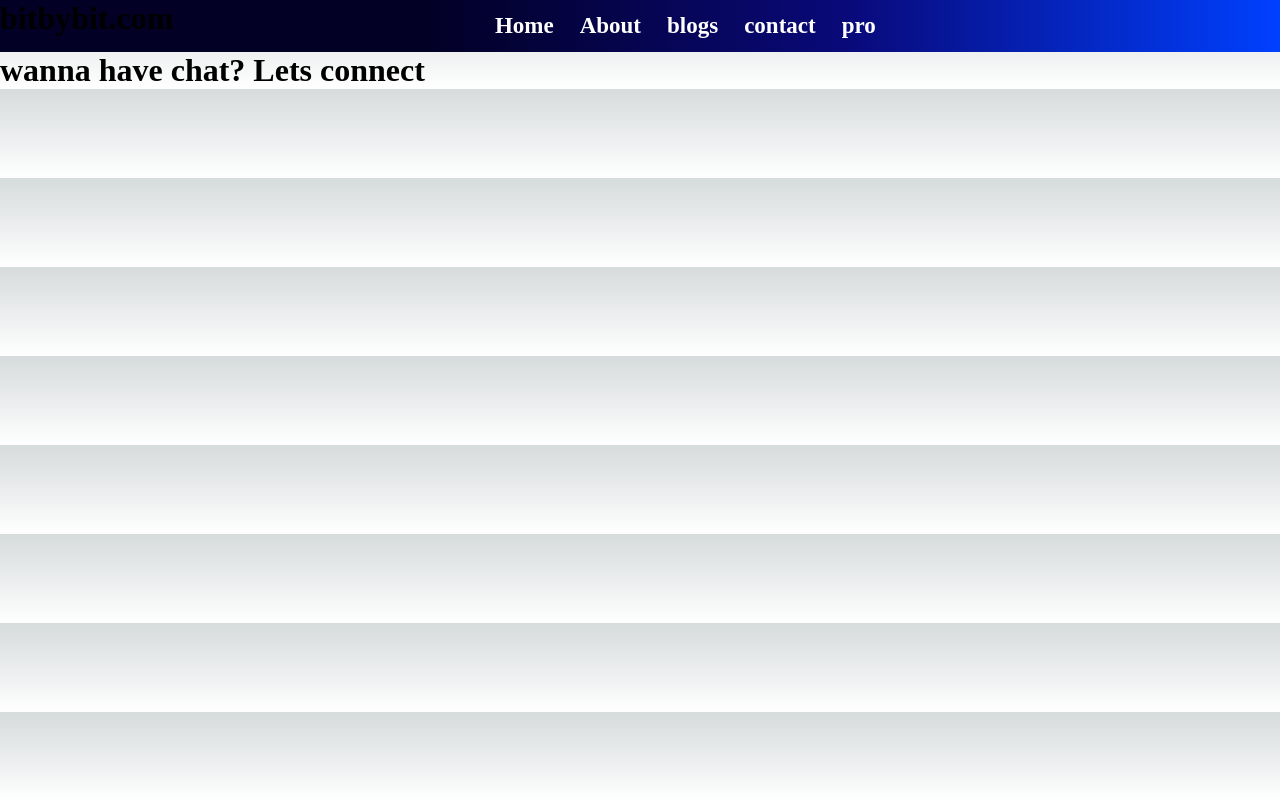
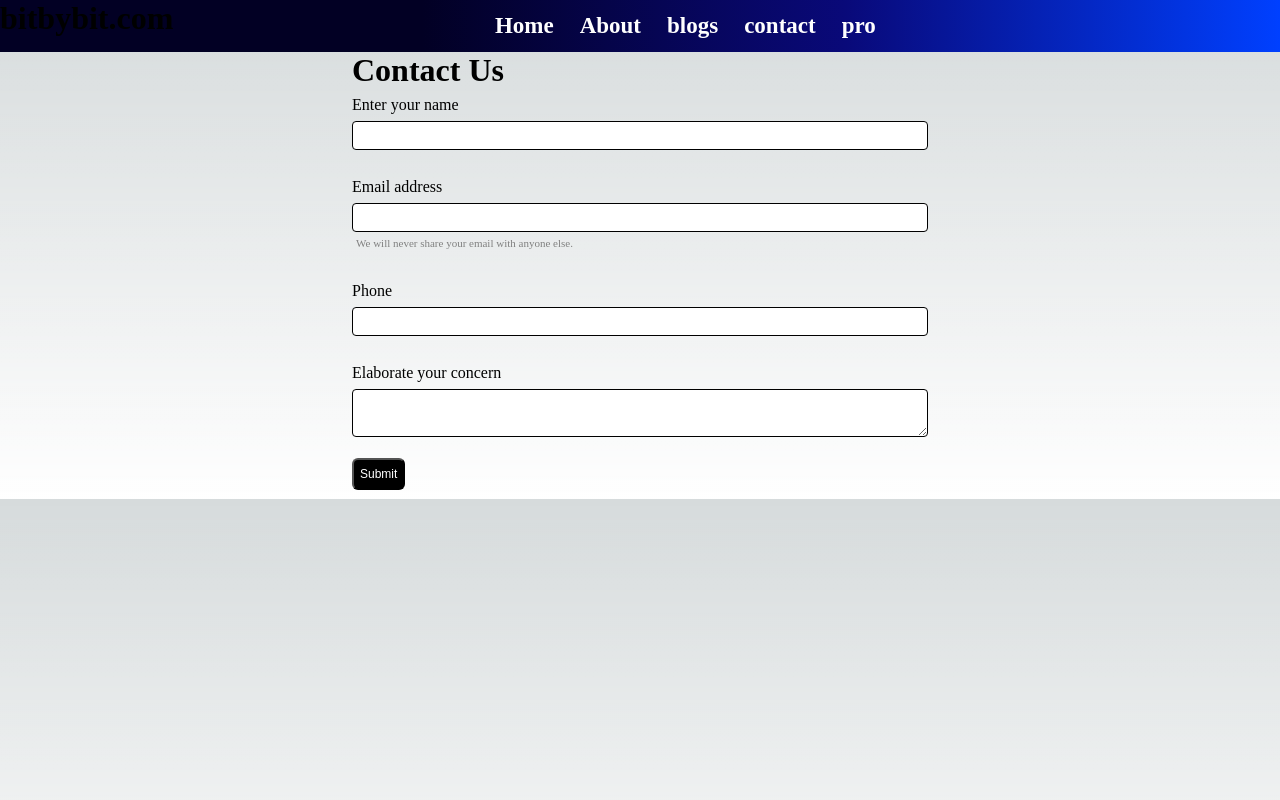
Before and after one commit to djv03/bitbybitblog, a Next.js app: page /contact in a window 1280 px wide. Built offline with nearby package versions, Linux system fonts and the light colour scheme.

Commit message:
made POST request in /contact

```diff
--- /dev/null
+++ b/contactdata/1.json
@@ -0,0 +1 @@
+{"name":"dhruvin","place":"surat"}
--- /dev/null
+++ b/contactdata/2.json
@@ -0,0 +1 @@
+{"name":"sahil","place":"kundla"}
--- /dev/null
+++ b/contactdata/3.json
@@ -0,0 +1 @@
+{"phone":"9929999299","name":"john","email":"sfdvfbb@gmail.com","desc":"this is cool"}
--- /dev/null
+++ b/src/pages/api/postcontact.js
@@ -0,0 +1,22 @@
+//this is our first time to make a post request which helps us getting data from the contact page
+
+import * as  fs from 'fs';
+
+export default async function handler(req, res) {
+  if (req.method === 'POST') {
+    // Process a POST request
+    console.log(req.body);
+
+    let data = await fs.promises.readdir('contactdata', (err, files) => {
+
+    } );
+
+    fs.promises.writeFile(`contactdata/${data.length+1}.json`, JSON.stringify(req.body),()=>{
+        console.log("file saved");
+    });
+    res.status(200).json(res);
+  } else {
+    // Handle any other HTTP method
+    res.status(200).json([ ]);
+  }
+}
--- a/src/pages/contact.js
+++ b/src/pages/contact.js
@@ -1,11 +1,76 @@
-import React from 'react'
+import React, { useState } from 'react';
+import styles from '../styles/contact.module.css'
 
-function contact() {
-  return (
-    <div>
-        <h1>wanna have chat? Lets connect</h1>
-    </div>
-  )
-}
 
-export default contact
+
+const Contact = () => {
+  const [name, setname] = useState('')
+  const [email, setemail] = useState('')
+  const [phone, setphone] = useState('')
+  const [desc, setdesc] = useState('')
+
+  const handleSubmit = (e) => {
+    e.preventDefault()
+    const data = {phone, name, email, desc};
+
+    fetch('http://localhost:3000/api/postcontact', {
+      method: 'POST', // or 'PUT'
+      headers: {
+        'Content-Type': 'application/json',
+      },
+      body: JSON.stringify(data),
+    })
+      .then(response => response.text())
+      .then(data => {
+        alert("Thanks for contacting us");
+        setphone('')
+        setname('')
+        setdesc('')
+        setemail('')
+      })
+      .catch((error) => {
+        console.error('Error:', error);
+      });
+
+  }
+  const handleChange = (e) => {
+    if (e.target.name == 'phone') {
+      setphone(e.target.value)
+    }
+    else if (e.target.name == 'email') {
+      setemail(e.target.value)
+    }
+    else if (e.target.name == 'desc') {
+      setdesc(e.target.value)
+    }
+    else if (e.target.name == 'name') {
+      setname(e.target.value)
+    }
+  }
+
+  return <div className={styles.container}>
+    <h1>Contact Us</h1>
+    <form onSubmit={handleSubmit}>
+      <div className={styles.mb3}>
+        <label htmlFor="name" className={styles.formlabel}>Enter your name</label>
+        <input className={styles.input} type="text" value={name} onChange={handleChange} id="name" name='name' aria-describedby="emailHelp" />
+      </div>
+      <div className={styles.mb3}>
+        <label htmlFor="email" className={styles.formlabel}>Email address</label>
+        <input className={styles.input} type="email" value={email} onChange={handleChange} name='email' id="email" aria-describedby="emailHelp" />
+        <div id="emailHelp" className={styles.formtext}>We will never share your email with anyone else.</div>
+      </div>
+      <div className={styles.mb3}>
+        <label htmlFor="phone" className={styles.formlabel}>Phone</label>
+        <input className={styles.input} type="phone" value={phone} onChange={handleChange} name='phone' id="phone" required />
+      </div>
+      <div className={styles.mb3}>
+        <label className={styles.formlabel} htmlFor="desc">Elaborate your concern</label>
+        <textarea className={styles.input} value={desc} onChange={handleChange} name='desc' id="desc" />
+      </div>
+      <button type="submit" className={styles.btn}>Submit</button>
+    </form>
+  </div>;
+};
+
+export default Contact;
--- /dev/null
+++ b/src/styles/contact.module.css
@@ -0,0 +1,46 @@
+.container{
+    max-width: 45vw;
+    margin: auto;
+}
+
+.mb3{
+    margin-bottom: 21px;
+    display: flex;
+    flex-direction: column;
+}
+
+
+.input{
+    padding: 3px;
+    font-size: 18px;
+    border-radius: 4px;
+    border: 1px solid black;
+}
+
+.formlabel{
+    padding: 7px 0;
+}
+
+.formtext{
+    font-size: 11px;
+    color: grey;
+    padding: 5px 4px;
+}
+
+.btn{
+    color: white;
+      background: black;
+      padding: 7px 6px;
+      cursor: pointer;
+      border-radius: 6px;
+      font-size: 12px;
+      margin-bottom: 9px;
+  }
+
+
+@media only screen and (max-width: 600px) {
+    .container{
+        max-width: 88vw;
+        margin: auto;
+    }
+}
```
